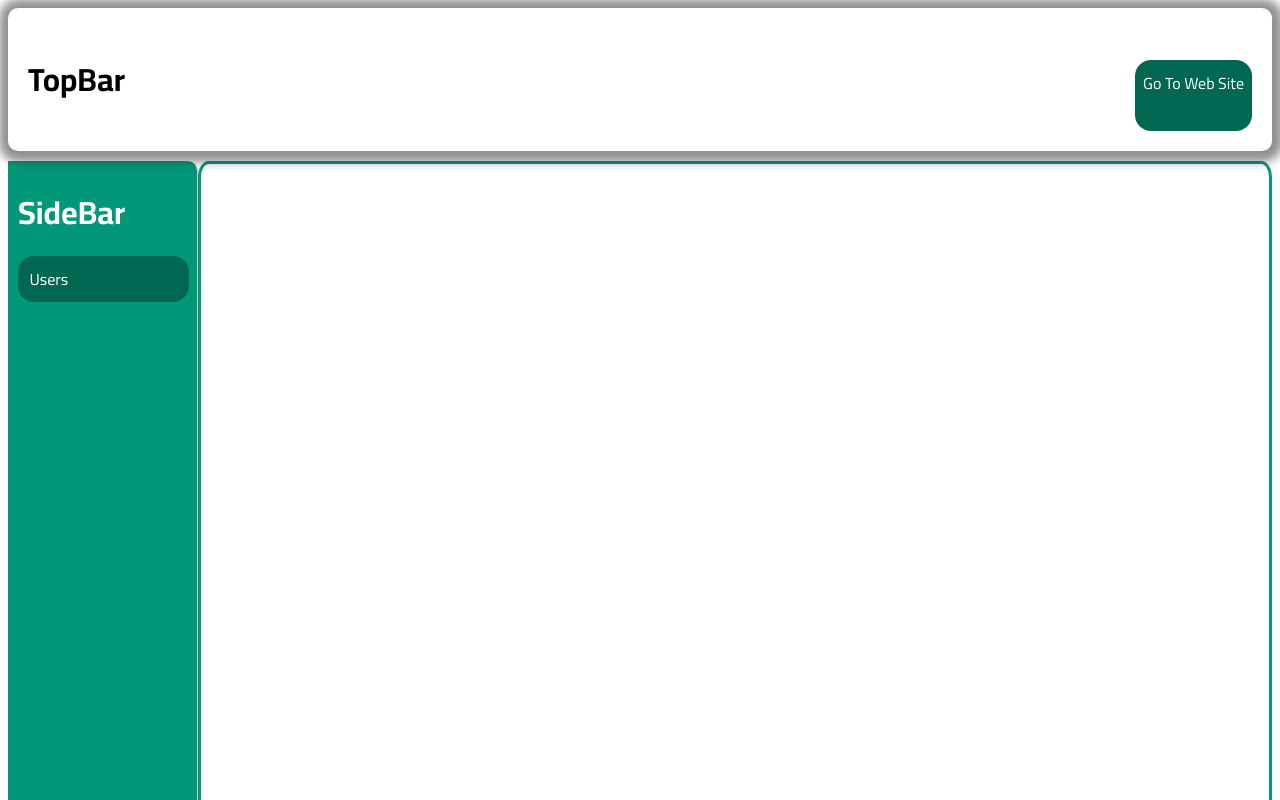
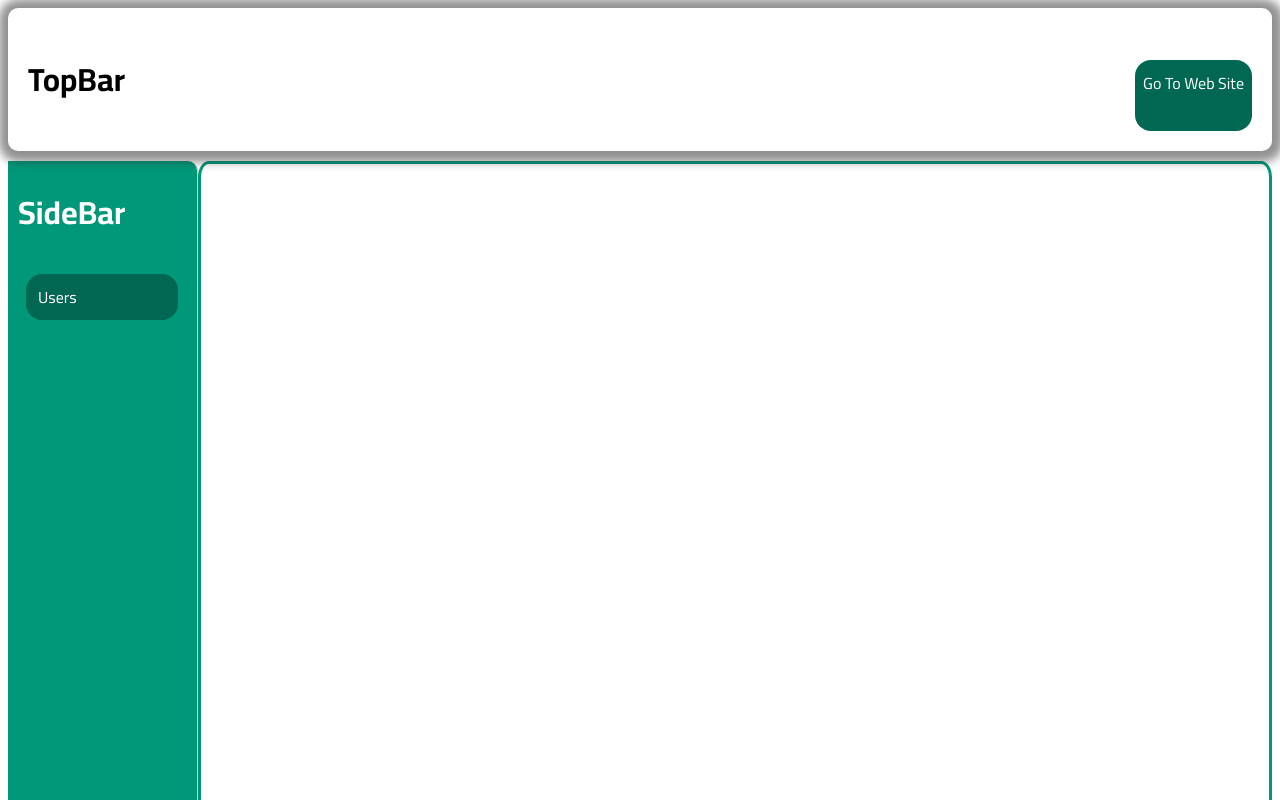
Before and after one commit to mhran971/SignUp-frontend-react, a React (Create React App) app: page /Dashboard in a window 1280 px wide. Shown: the top 800 px of the page. Built offline with nearby package versions, Linux system fonts and the light colour scheme.

Commit message:
box-sizing: border-box;   display: block;

```diff
--- a/src/Components/Dashboard.css
+++ b/src/Components/Dashboard.css
@@ -41,6 +41,7 @@
   height: 200vh;
   background-color:  #009879;
   color: #fff;
+  box-sizing: border-box;
   -webkit-border-radius: 0% 10px 10px 0%;
   -moz-border-radius: 0% 10px 10px 0%;
   -ms-border-radius: 0% 10px 10px 0%;
@@ -58,6 +59,8 @@
   margin-top: 2rem;
   text-decoration: none;
   width: 90%;
+  box-sizing: border-box;
+  display: block;
   margin-left: auto;
   margin-right: auto;
 }
```
